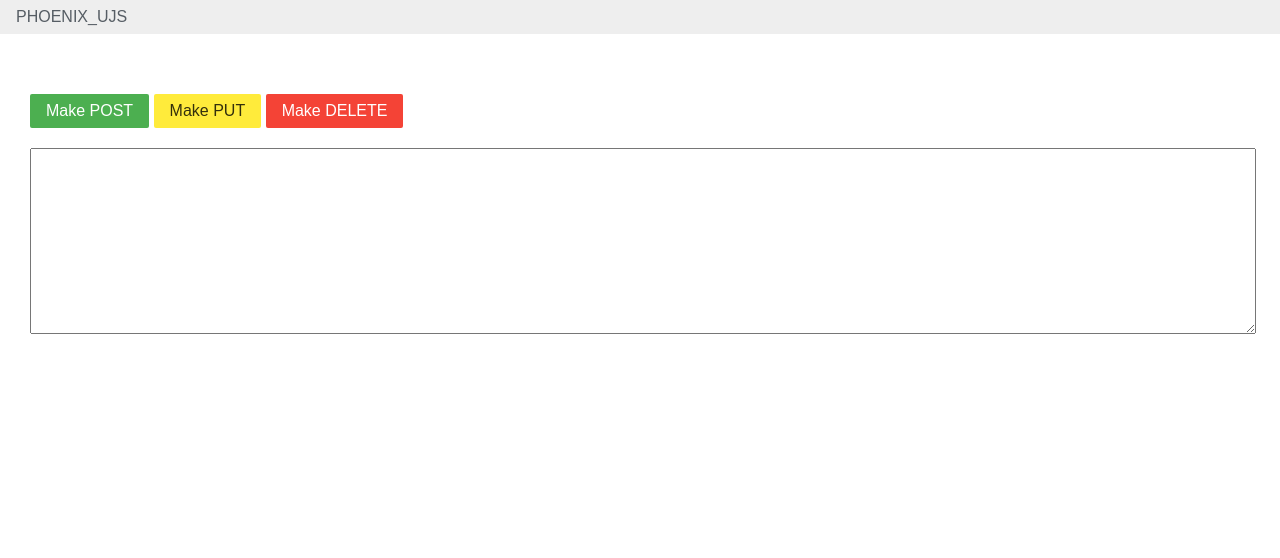
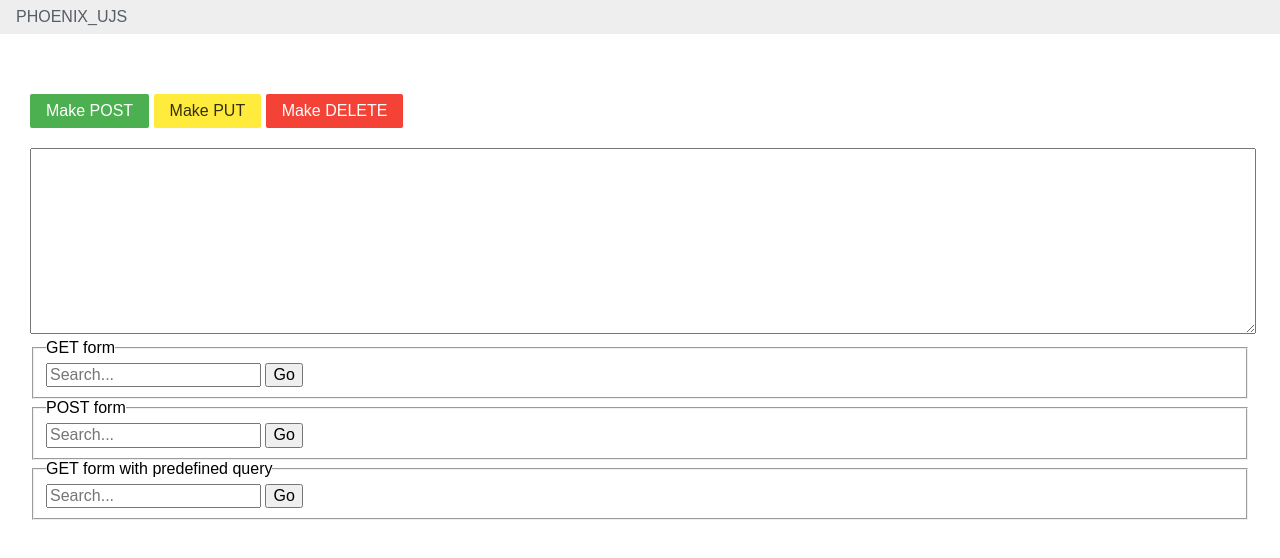
Before and after one commit to jalkoby/phoenix_ujs, a website with bundled scripts: page demo/index.html in a window 1280 px wide. Built offline with nearby package versions, Linux system fonts and the light colour scheme.

Commit message:
Fix payload submit for remote form with body-less methods

```diff
--- a/demo/index.html
+++ b/demo/index.html
@@ -26,6 +26,30 @@
     </div>
 
     <textarea id="ujs-result" class="ujs-result"></textarea>
+
+    <fieldset>
+      <legend>GET form</legend>
+      <form method="GET" action="https://httpbin.org/get" ujs-remote>
+        <input type="search" name="q" placeholder="Search..." />
+        <button type="submit">Go</button>
+      </form>
+    </fieldset>
+
+    <fieldset>
+      <legend>POST form</legend>
+      <form method="post" action="https://httpbin.org/post" ujs-remote>
+        <input type="search" name="q" placeholder="Search..." />
+        <button type="submit">Go</button>
+      </form>
+    </fieldset>
+
+    <fieldset>
+      <legend>GET form with predefined query</legend>
+      <form method="get" action="https://httpbin.org/get?predefined=true" ujs-remote>
+        <input type="search" name="q" placeholder="Search..." />
+        <button type="submit">Go</button>
+      </form>
+    </fieldset>
   </div>
 
   <script src="/dist/ujs.min.js"></script>
--- a/src/ujs/form.js
+++ b/src/ujs/form.js
@@ -1,9 +1,22 @@
 import xhr from "./xhr";
 import dom from "./dom";
 
+const QUERY_METHODS = ['GET', 'HEAD'];
+const toQuery = data => Array.from(data).map(e => encodeURIComponent(e[0]) + "=" + encodeURIComponent(e[1])).join('&');
+
 export default function(form) {
   if(dom.isRemote(form)) {
-    xhr(form.action, form.method, { target: form, data: new FormData(form) });
+    let url;
+    let data = new FormData(form);
+    let options = { target: form };
+    if(QUERY_METHODS.indexOf(form.method.toUpperCase()) === -1) {
+      url = form.action;
+      options.data = data;
+    } else {
+      url = form.action + (form.action.indexOf('?') === -1 ? '?' : '&') + toQuery(data);
+    }
+
+    xhr(url, form.method, options);
     return true;
   }
   return false;
```
